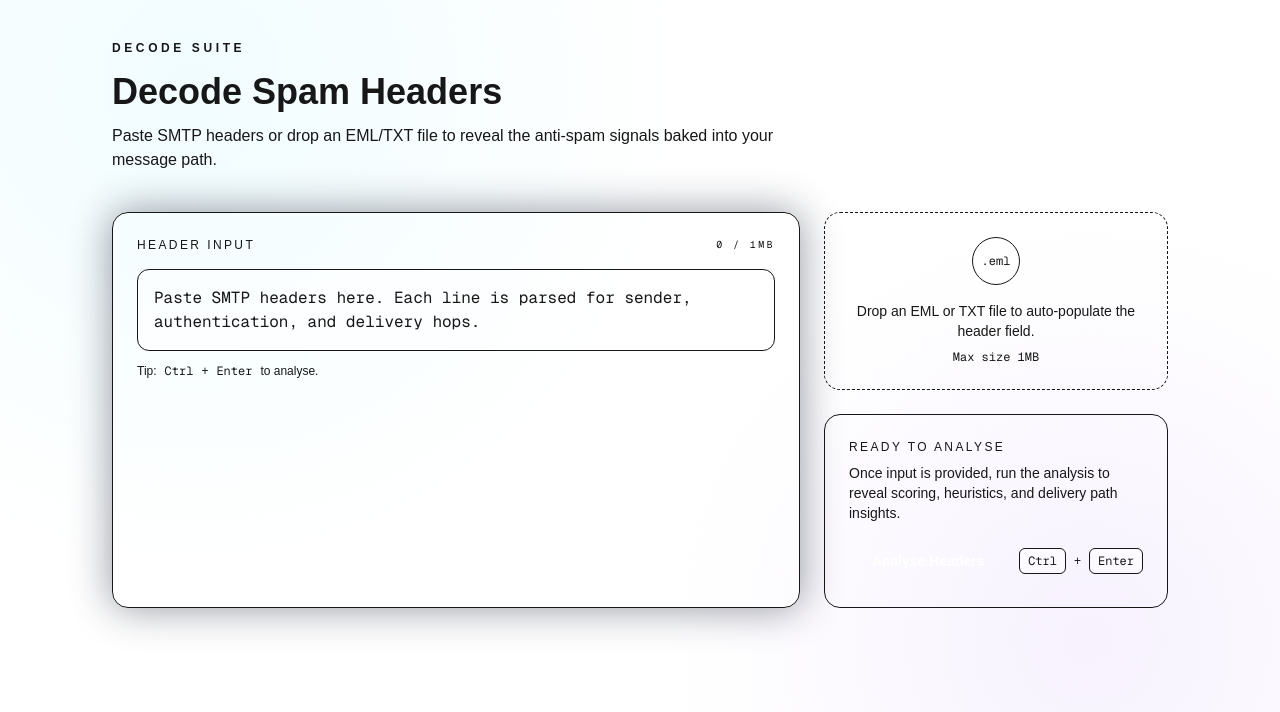
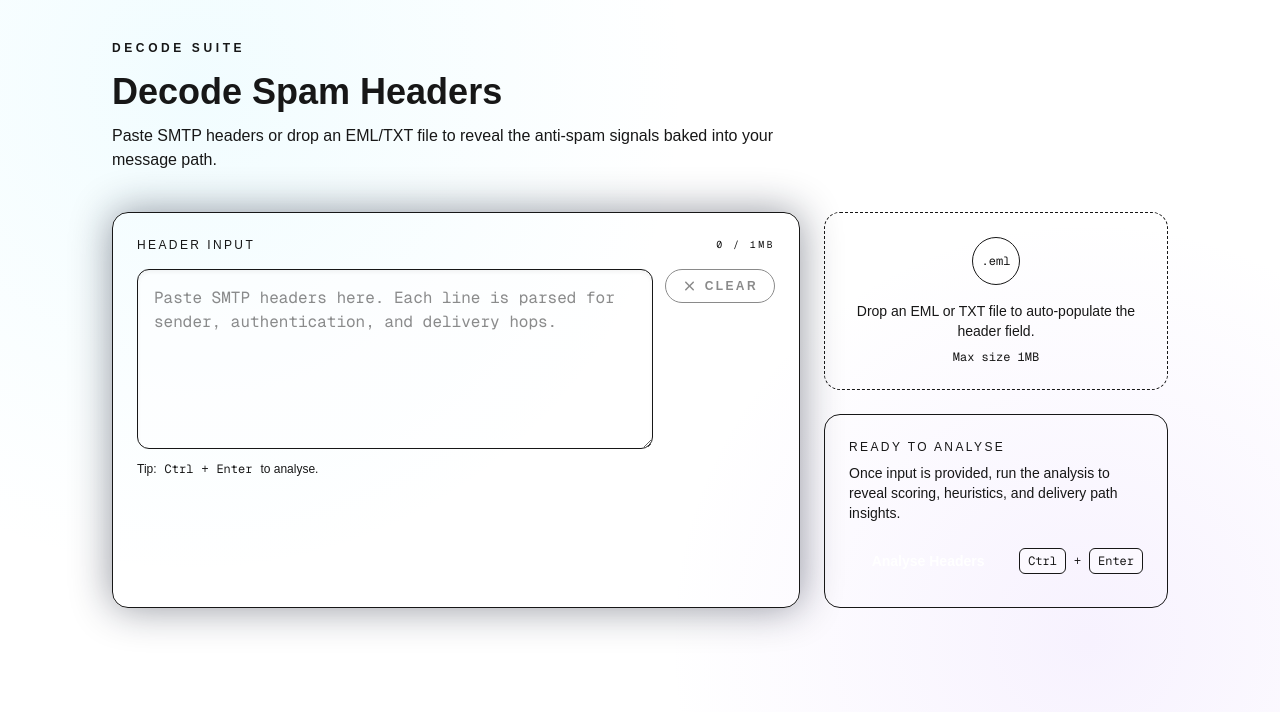
Before and after one commit to mgeeky/decode-spam-headers, a Next.js app in the folder frontend/: page / in a window 1280 px wide. Shown: the top 712 px of the page. Built offline with nearby package versions, Linux system fonts and the light colour scheme.

Commit message:
MAESTRO: enable header input paste

```diff
--- a/frontend/src/app/page.tsx
+++ b/frontend/src/app/page.tsx
@@ -1,4 +1,12 @@
+"use client";
+
+import { useState } from "react";
+
+import HeaderInput from "../components/HeaderInput";
+
 export default function Home() {
+  const [headerInput, setHeaderInput] = useState("");
+
   return (
     <main className="min-h-screen bg-background text-text">
       <div className="min-h-screen bg-[radial-gradient(900px_circle_at_15%_10%,rgba(139,233,253,0.12),transparent_55%),radial-gradient(700px_circle_at_85%_80%,rgba(189,147,249,0.12),transparent_60%)]">
@@ -19,25 +27,7 @@ export default function Home() {
           </header>
 
           <section className="grid gap-6 lg:grid-cols-[2fr_1fr]">
-            <div className="rounded-2xl border border-info/10 bg-surface p-6 shadow-[0_0_40px_rgba(15,23,42,0.45)]">
-              <div className="flex items-center justify-between text-xs uppercase tracking-[0.2em] text-info/90">
-                <span>Header Input</span>
-                <span className="font-mono text-[10px] text-text/50">
-                  0 / 1MB
-                </span>
-              </div>
-              <div className="mt-4 rounded-xl border border-info/20 bg-background/60 p-4 font-mono text-sm text-text/80 sm:text-base">
-                Paste SMTP headers here. Each line is parsed for sender,
-                authentication, and delivery hops.
-              </div>
-              <div className="mt-3 flex flex-wrap items-center gap-2 text-xs text-text/50">
-                <span>Tip:</span>
-                <span className="font-mono">Ctrl</span>
-                <span>+</span>
-                <span className="font-mono">Enter</span>
-                <span>to analyse.</span>
-              </div>
-            </div>
+            <HeaderInput value={headerInput} onChange={setHeaderInput} />
 
             <div className="flex flex-col gap-6">
               <div className="rounded-2xl border border-dashed border-info/40 bg-surface/70 p-6 text-center">
```
Also changed, not shown: 1 other file (tests, documents, lock files or other folders).
